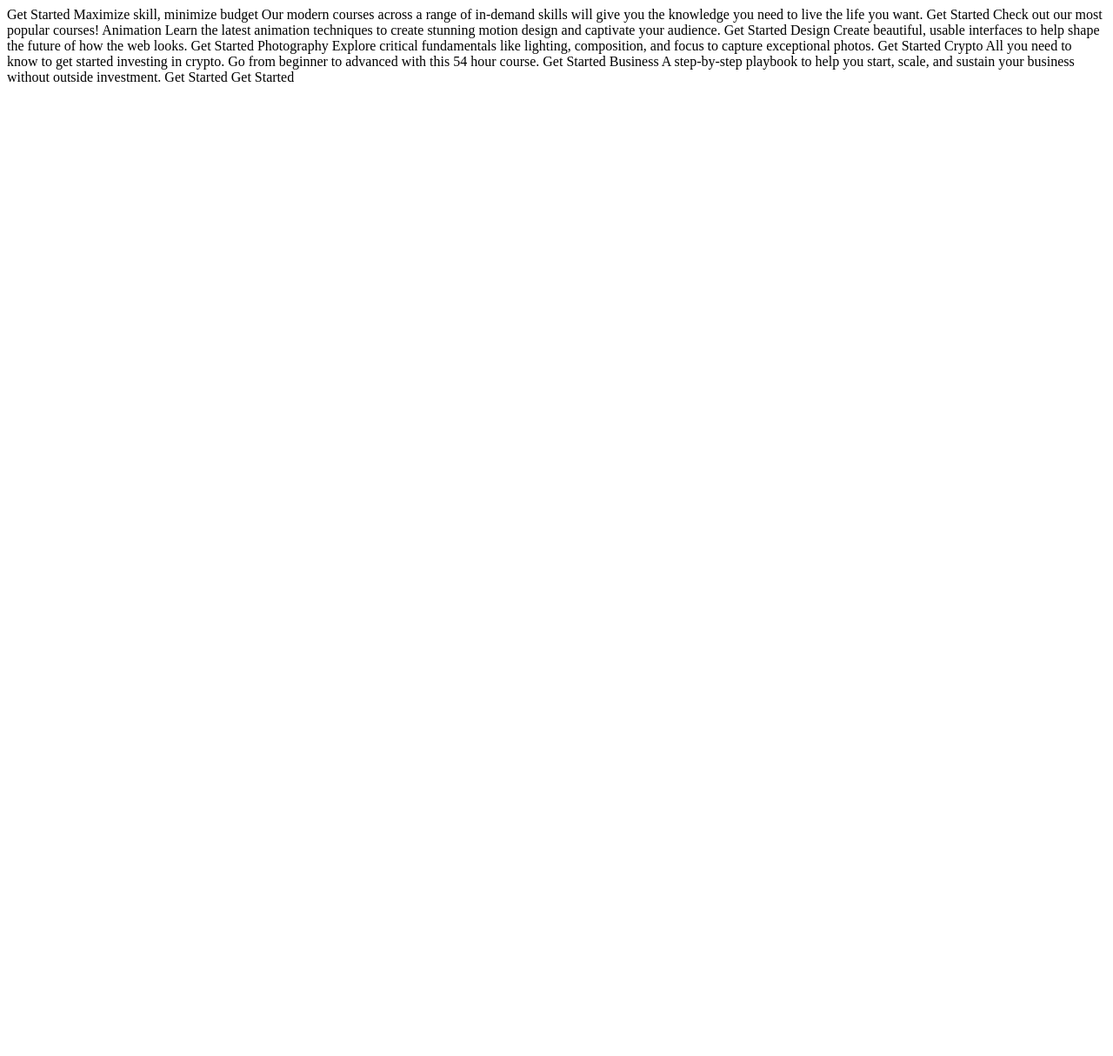
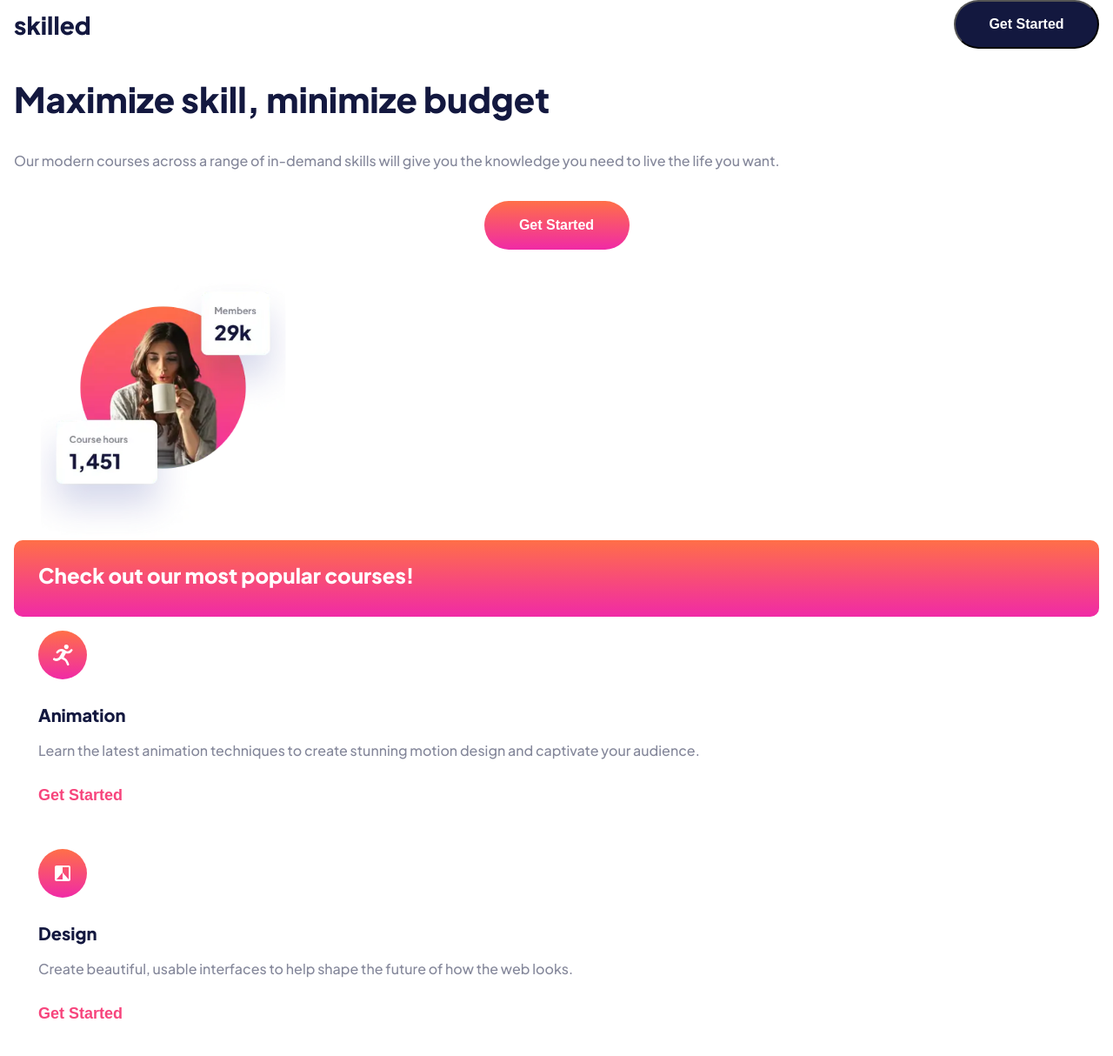
Before and after one commit to lriofrio915/skilled-elearning-landing-page, a plain HTML site: page index.html in a window 1280 px wide. Shown: the top 1214 px of the page at 87% size. Before the commit the page ends 800 px from the top, so only its background shows below. Drawn offline with Linux system fonts and the light colour scheme.

Commit message:
primera puesta de estilos

```diff
--- a/css/style.css
+++ b/css/style.css
@@ -1,15 +1,162 @@
+@import url('https://fonts.googleapis.com/css2?family=Plus+Jakarta+Sans:wght@500;700;800&display=swap');
+
+*{
+  margin: 0;
+  padding: 0;
+  box-sizing: border-box;
+}
+
 :root {
-  --White: hsl(0, 0%, 100%);
-  --Light-gray: hsl(212, 45%, 89%);
-  --Grayish-blue: hsl(220, 15%, 55%);
-  --Dark-blue: hsl(218, 44%, 22%);
-  --outfit: 'Outfit';
+  --Light-purple: hsl(234, 25%, 52%);
+  --Dark-blue: hsl(233, 54%, 16%);
+  --Grayish: hsl(232, 10%, 56%);
+  --Light-red: hsl(341, 92%, 62%);
+  --Light-pink: hsl(341, 100%, 83%);
+  --White: hsl(0, 00%, 100%);
+  --orange-pink: linear-gradient(to bottom, #ff6f48, #f02aa6);
+  --purple-pink: linear-gradient(to bottom, #4851FF, #F02AA6);
+  --jakarta: 'Plus Jakarta Sans', sans-serif;
 }
 
 body {
-  font-family: var(--outfit);
-  font-size: 15px;
-  box-sizing: border-box;
-  margin: 0;
-  padding: 0;
+  font-family: var(--jakarta);
+  display: flex;
+  flex-direction: column;
+  margin: 0 16px 0 16px;
 }
+
+nav {
+  display: flex;
+  justify-content:space-between;
+  margin-bottom: 33px;
+}
+
+nav h2 {
+  color: var(--Dark-blue);
+  font-size: 28px;
+  font-weight: 800;
+  line-height: 35px;
+  align-self: center;
+}
+
+nav button {
+  background: var(--Dark-blue);
+  border-radius: 28px;
+  color: var(--White);
+  font-weight: 700;
+  font-size: 16px;
+  line-height: 28px;
+  width: 167px;
+  height: 56px;
+}
+
+header {
+  display: flex;
+  flex-direction: column;
+
+}
+
+header h1 {
+  color: var(--Dark-blue);
+  font-size: 40px;
+  font-weight: 800;
+  line-height: 50px;
+  margin-bottom: 33px;
+}
+
+header p {
+  color: var(--Grayish);
+  font-size: 16px;
+  font-weight: 500;
+  line-height: 26px;
+  margin-bottom: 33px;
+}
+
+header button {
+  background: var(--orange-pink);
+  border-radius: 28px;
+  color: var(--White);
+  font-weight: 700;
+  font-size: 16px;
+  line-height: 26px;
+  width: 167px;
+  height: 56px;
+  border: 0;
+  margin-bottom: 33px;
+  align-self: center;
+}
+
+header img {
+  margin: 0 8px 0 8px;
+  width: 327px;
+  height: 301px;
+}
+
+section h4 {
+  background: var(--orange-pink);
+  padding: 24px 29px 32px 28px;
+  border-radius: 10px;
+  color: var(--White);
+  font-weight: 800;
+  font-size: 24px;
+  line-height: 32px;
+}
+
+.section__div {
+  margin-top: 16px;
+  padding: 0 29px 0 28px;
+}
+
+.section__div h3 {
+  margin-top: 24px;
+  margin-bottom: 16px;
+  font-weight: 800;
+  font-size: 20px;
+  line-height: 25px;
+  color: var(--Dark-blue);
+}
+
+.section__div p {
+  margin-bottom: 24px;
+  font-weight: 500;
+  font-size: 16px;
+  line-height: 26px;
+  color: var(--Grayish);
+}
+
+.section__div button {
+  margin-bottom: 32px;
+  font-weight: 700;
+  font-size: 18px;
+  line-height: 28px;
+  color: var(--Light-red);
+  border: 0;
+  background-color: var(--White);
+}
+
+footer {
+  display: flex;
+  justify-content:space-between;
+  background: var(--Dark-blue);
+  padding: 36px 16px 36px 16px;
+}
+
+footer h2 {
+  color: var(--White);
+  font-size: 28px;
+  font-weight: 800;
+  line-height: 35px;
+  align-self: center;
+}
+
+footer button {
+  background: var(--purple-pink);
+  border-radius: 28px;
+  border: 0;
+  color: var(--White);
+  font-weight: 700;
+  font-size: 16px;
+  line-height: 28px;
+  width: 167px;
+  height: 56px;
+}
--- a/index.html
+++ b/index.html
@@ -5,46 +5,74 @@
   <meta name="viewport" content="width=device-width, initial-scale=1.0">
   <link rel="icon" type="image/png" sizes="32x32" href="./assets/favicon-32x32.png">
   <title>Skilled e-learning landing page</title>
+  <link rel="stylesheet" href="./css/style.css">
 </head>
 <body>
-
-  Get Started
-
-  Maximize skill, minimize budget
-
-  Our modern courses across a range of in-demand skills will give you the
-  knowledge you need to live the life you want.
-
-  Get Started
-
-  Check out our most popular courses!
-
-  Animation
+  <nav>
+    <h2>skilled</h2>
+    <button>Get Started</button>
+  </nav>
+  <header>
+    <h1>Maximize skill, minimize budget</h1>
+    <p>
+      Our modern courses across a range of
+      in-demand skills will give you the knowledge
+      you need to live the life you want.
+    </p>
+    <button>Get Started</button>
+    <img src="./assets/image-hero-mobile.webp" alt="entrepreneur">
+  </header>
+  <section>
+    <h4>Check out our most popular courses!</h4>
+    <div class="section__div">
+      <img src="./assets/icon-animation.svg" alt="animation">
+      <h3>Animation</h3>
+      <p>
         Learn the latest animation techniques to create stunning motion
         design and captivate your audience.
-  Get Started
-
-  Design
-  Create beautiful, usable interfaces to help shape the future of
+      </p>
+      <button>Get Started</button>
+    </div>
+    <div class="section__div">
+      <img src="./assets/icon-design.svg" alt="design">
+      <h3>Design</h3>
+      <p>
+        Create beautiful, usable interfaces to help shape   the future of
         how the web looks.
-  Get Started
-
-  Photography
-  Explore critical fundamentals like lighting, composition, and focus
+      </p>
+      <button>Get Started</button>
+    </div>
+    <div class="section__div">
+      <img src="./assets/icon-photography.svg" alt="photo">
+      <h3>Photography</h3>
+      <p>
+        Explore critical fundamentals like lighting,  composition, and focus
         to capture exceptional photos.
-  Get Started
-
-  Crypto
-  All you need to know to get started investing in crypto. Go from beginner
+      </p>
+      <button>Get Started</button>
+    </div>
+    <div class="section__div">
+      <img src="./assets/icon-crypto.svg" alt="crypto">
+      <h3>Crypto</h3>
+      <p>
+        All you need to know to get started investing in  crypto. Go from beginner
         to advanced with this 54 hour course.
-  Get Started
-
-  Business
-  A step-by-step playbook to help you start, scale, and sustain your business
+      </p>
+      <button>Get Started</button>
+    </div>
+    <div class="section__div">
+      <img src="./assets/icon-business.svg" alt="business">
+      <h3>Business</h3>
+      <p>
+        A step-by-step playbook to help you start, scale,   and sustain your business
         without outside investment.
-  Get Started
-
-  Get Started
-
+      </p>
+      <button>Get Started</button>
+    </div>
+  </section>
+  <footer>
+    <h2>skilled</h2>
+    <button>Get Started</button>
+  </footer>
 </body>
 </html>
```
Lines whose indentation alone changed are shown as unchanged.
